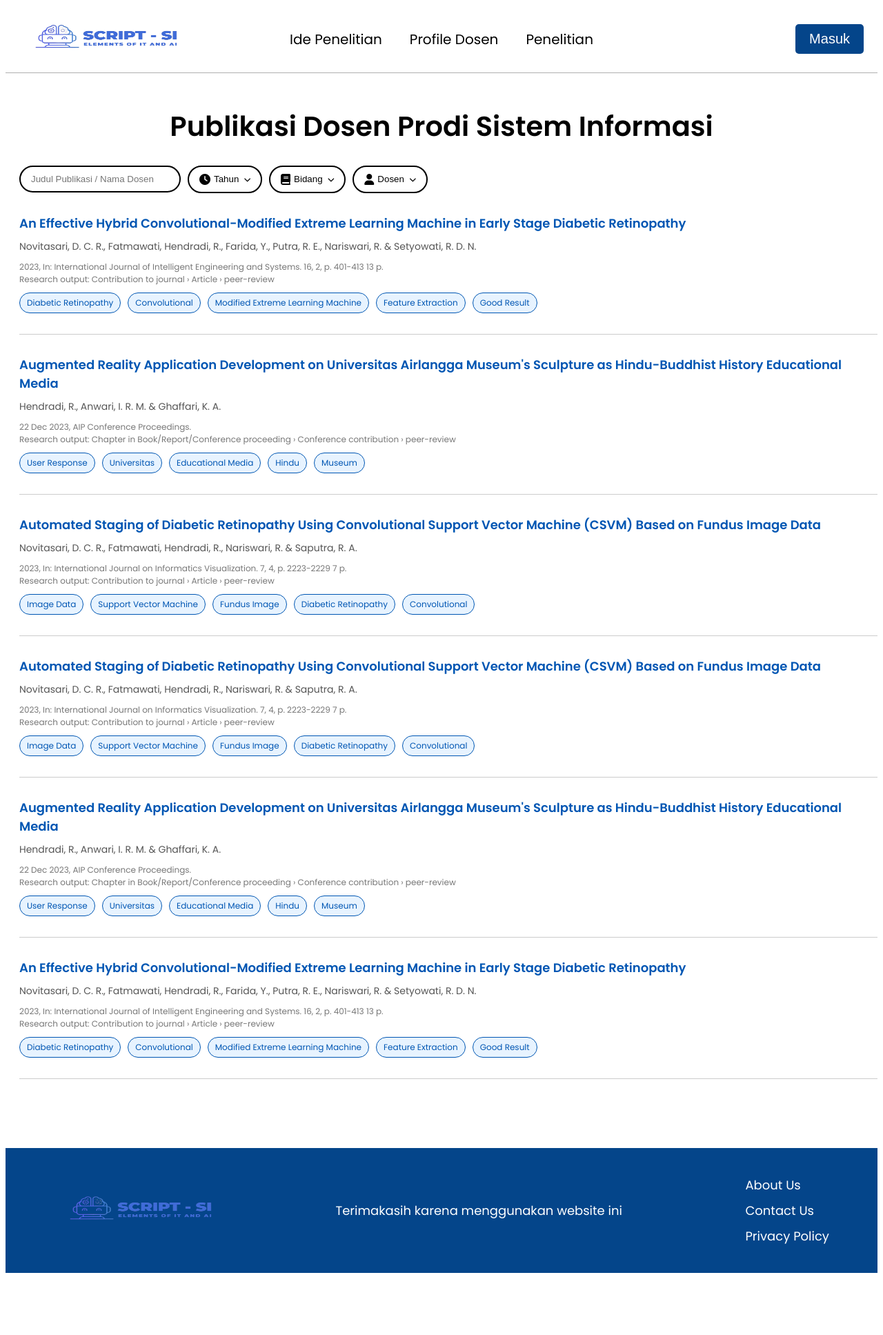
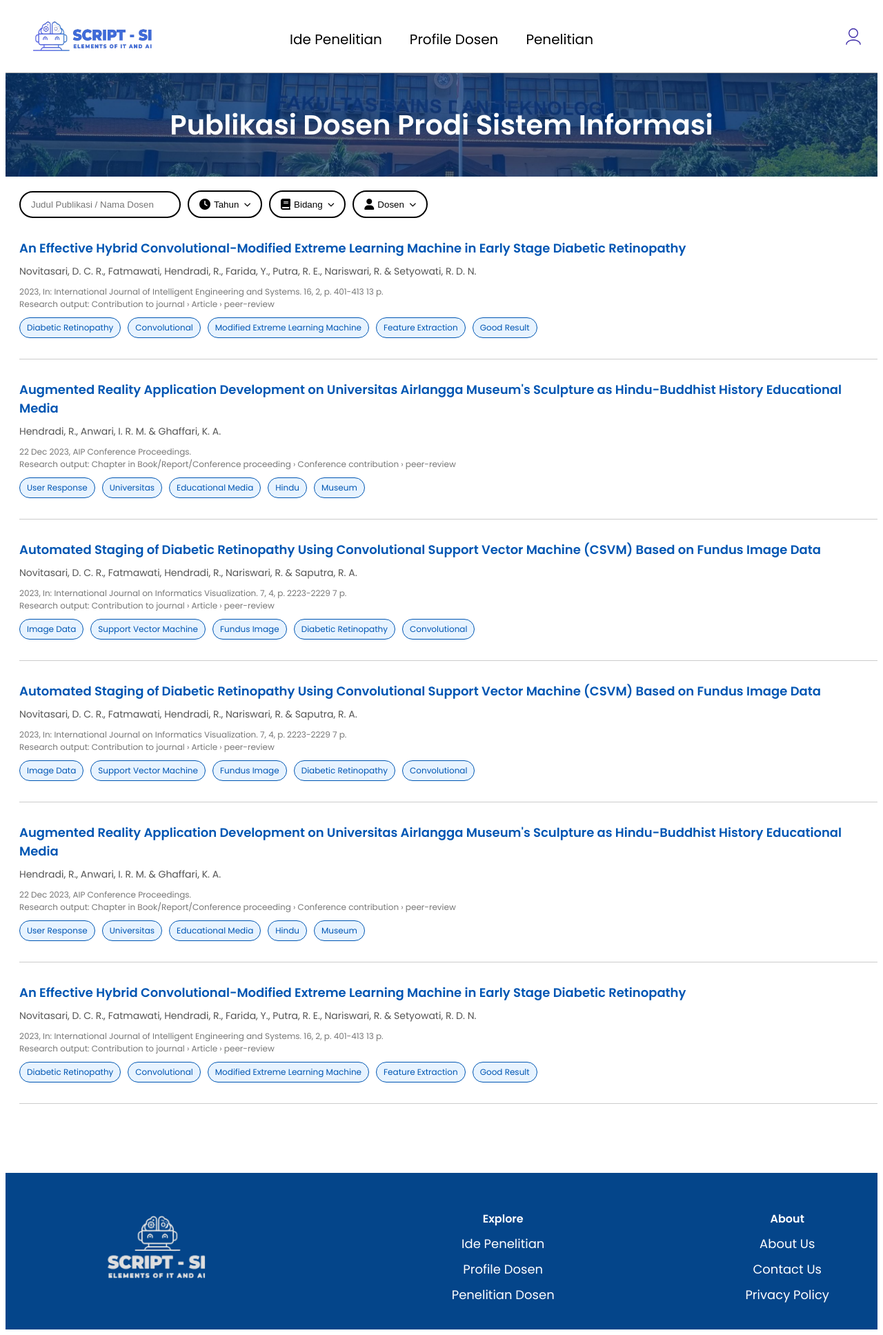
Before and after one commit to naufaldorafi/ProjectPPL, a Django app: page /penelitian/ in a window 1280 px wide. Shown: the whole page at 69% size. Before the commit the page ends 1853 px from the top, so only its background shows below. Run offline with Django 5.2, Linux system fonts and the light colour scheme.

Commit message:
header-footer

```diff
--- a/mysite/Penelitian/templates/penelitian.html
+++ b/mysite/Penelitian/templates/penelitian.html
@@ -1,20 +1,21 @@
 {% load static %}
 <!DOCTYPE html>
 <html lang="en">
+
 <head>
     <meta charset="UTF-8">
     <meta name="viewport" content="width=device-width, initial-scale=1.0">
     <title>Project PPL</title>
     <link href="https://fonts.googleapis.com/css2?family=Poppins:wght@400;500;600&display=swap" rel="stylesheet">
     <link rel="stylesheet" href="https://cdnjs.cloudflare.com/ajax/libs/font-awesome/6.0.0-beta3/css/all.min.css">
-    <link rel="stylesheet" href="{% static 'css/penelitianDosen.css' %}">
+    <link rel="stylesheet" href="{% static 'css/penelitiandosen.css' %}">
 
 </head>
+
 <body>
     <nav>
-        <!-- Logo di sebelah kiri -->
-        <div class="ScriptSI">
-            <img src="{% static 'images/ScriptLogo.png' %}" alt="Logo Project PPL" >
+        <div class="logo">
+            <img src="/static/css/images/logoScriptSI.png" alt="Logo Project PPL" />
         </div>
 
         <!-- Menu di tengah -->
@@ -30,9 +31,10 @@
             </li>
         </ul>
 
-        <!-- Tombol Masuk di sebelah kanan -->
         <div class="login">
-            <button>Masuk</button>
+            <a href="{% url 'login' %}">
+                <img src="/static/images/User.png" alt="Login">
+            </a>
         </div>
     </nav>
 
@@ -42,7 +44,7 @@
 
     <div class="content-list">
         <div class="search-container">
-            <input type="text" placeholder="Judul Publikasi / Nama Dosen" class="search-input" >
+            <input type="text" placeholder="Judul Publikasi / Nama Dosen" class="search-input">
             <div class="filter-buttons">
                 <div class="dropdown">
                     <button class="filter-btn">
@@ -98,10 +100,12 @@
 
         <div class="article-container">
             <div class="article-title">
-                <a href="#">An Effective Hybrid Convolutional-Modified Extreme Learning Machine in Early Stage Diabetic Retinopathy</a>
+                <a href="#">An Effective Hybrid Convolutional-Modified Extreme Learning Machine in Early Stage Diabetic
+                    Retinopathy</a>
             </div>
             <div class="authors">
-                Novitasari, D. C. R., Fatmawati, Hendradi, R., Farida, Y., Putra, R. E., Nariswari, R. & Setyowati, R. D. N.
+                Novitasari, D. C. R., Fatmawati, Hendradi, R., Farida, Y., Putra, R. E., Nariswari, R. & Setyowati, R.
+                D. N.
             </div>
             <div class="publication-details">
                 2023, In: International Journal of Intelligent Engineering and Systems. 16, 2, p. 401-413 13 p. <br>
@@ -118,7 +122,8 @@
 
         <div class="article-container">
             <div class="article-title">
-                <a href="#">Augmented Reality Application Development on Universitas Airlangga Museum's Sculpture as Hindu-Buddhist History Educational Media</a>
+                <a href="#">Augmented Reality Application Development on Universitas Airlangga Museum's Sculpture as
+                    Hindu-Buddhist History Educational Media</a>
             </div>
             <div class="authors">
                 Hendradi, R., Anwari, I. R. M. & Ghaffari, K. A.
@@ -138,7 +143,8 @@
 
         <div class="article-container">
             <div class="article-title">
-                <a href="#">Automated Staging of Diabetic Retinopathy Using Convolutional Support Vector Machine (CSVM) Based on Fundus Image Data</a>
+                <a href="#">Automated Staging of Diabetic Retinopathy Using Convolutional Support Vector Machine (CSVM)
+                    Based on Fundus Image Data</a>
             </div>
             <div class="authors">
                 Novitasari, D. C. R., Fatmawati, Hendradi, R., Nariswari, R. & Saputra, R. A.
@@ -158,7 +164,8 @@
 
         <div class="article-container">
             <div class="article-title">
-                <a href="#">Automated Staging of Diabetic Retinopathy Using Convolutional Support Vector Machine (CSVM) Based on Fundus Image Data</a>
+                <a href="#">Automated Staging of Diabetic Retinopathy Using Convolutional Support Vector Machine (CSVM)
+                    Based on Fundus Image Data</a>
             </div>
             <div class="authors">
                 Novitasari, D. C. R., Fatmawati, Hendradi, R., Nariswari, R. & Saputra, R. A.
@@ -178,7 +185,8 @@
 
         <div class="article-container">
             <div class="article-title">
-                <a href="#">Augmented Reality Application Development on Universitas Airlangga Museum's Sculpture as Hindu-Buddhist History Educational Media</a>
+                <a href="#">Augmented Reality Application Development on Universitas Airlangga Museum's Sculpture as
+                    Hindu-Buddhist History Educational Media</a>
             </div>
             <div class="authors">
                 Hendradi, R., Anwari, I. R. M. & Ghaffari, K. A.
@@ -198,10 +206,12 @@
 
         <div class="article-container">
             <div class="article-title">
-                <a href="#">An Effective Hybrid Convolutional-Modified Extreme Learning Machine in Early Stage Diabetic Retinopathy</a>
+                <a href="#">An Effective Hybrid Convolutional-Modified Extreme Learning Machine in Early Stage Diabetic
+                    Retinopathy</a>
             </div>
             <div class="authors">
-                Novitasari, D. C. R., Fatmawati, Hendradi, R., Farida, Y., Putra, R. E., Nariswari, R. & Setyowati, R. D. N.
+                Novitasari, D. C. R., Fatmawati, Hendradi, R., Farida, Y., Putra, R. E., Nariswari, R. & Setyowati, R.
+                D. N.
             </div>
             <div class="publication-details">
                 2023, In: International Journal of Intelligent Engineering and Systems. 16, 2, p. 401-413 13 p. <br>
@@ -220,14 +230,19 @@
 
     <footer>
         <div class="footer-list">
-            <!-- Logo di sebelah kiri -->
-            <div class="ScriptSI">
-                <img src="{% static 'images/ScriptLogo.png' %}" alt="Logo Project PPL">
+            <div class="footer-logo">
+                <img src="/static/images/logo-footer.png" alt="Logo Project PPL">
             </div>
-            <p class="teks-footer">
-                Terimakasih karena menggunakan website ini
-            </p>
             <div class="footer-menu">
+                <h3>Explore</h3>
+                <ul>
+                    <li><a href="/ide-penelitian">Ide Penelitian</a></li>
+                    <li><a href="/dosen">Profile Dosen</a></li>
+                    <li><a href="/penelitian">Penelitian Dosen</a></li>
+                </ul>
+            </div>
+            <div class="footer-menu">
+                <h3>About</h3>
                 <ul>
                     <li><a href="">About Us</a></li>
                     <li><a href="">Contact Us</a></li>
@@ -237,4 +252,5 @@
         </div>
     </footer>
 </body>
+
 </html>
--- a/mysite/static/css/penelitianDosen.css
+++ b/mysite/static/css/penelitianDosen.css
@@ -7,17 +7,16 @@ nav {
     display: flex;
     justify-content: space-between; /* Atur jarak antara elemen */
     align-items: center;
-    padding: 10px 20px;
+    padding: 0 20px;
     position: relative;
     border-bottom: 1px solid #00000050;
 }
 
 /* Gaya untuk logo */
-.ScriptSI img {
-    width: 250px !important;
-    height: 70px !important;
+.logo img {
+    width: 210px !important;
+    height: 90px !important;
 }
-
 
 /* Gaya untuk menu */
 .nav-menu {
@@ -49,30 +48,31 @@ nav {
     border-radius: 5px; /* Sudut balok melengkung */
 }
 
-/* Gaya untuk tombol login di sebelah kanan */
-.login button {
-    padding: 10px 20px;
-    background-color: #04458a;
-    color: white;
-    border: none;
-    border-radius: 5px;
-    font-size: 20px;
-    cursor: pointer;
-}
-
-.login button:hover {
-    background-color: #007bff;
+.login img {
+    width: 30px;
+    height: 30px;
 }
 
 .content-list {
     padding-left: 20px;
+    padding-top: 20px;
 }
 
-/*Content Section*/
 .content {
+    display: flex;
+    justify-content: center; /* Centers the text horizontally */
+    align-items: center;     /* Centers the text vertically */
+    background-image: url('/static/css/images/bg-fst.jpg'); /* Corrected path to the image */
+    background-size: cover;  /* Makes sure the image covers the entire banner */
+    background-position: center; /* Centers the background image */
+    height: 150px;           /* Adjust the height to display the background image */
+    color: rgb(255, 255, 255);            /* Ensures text is readable over the image */
+}
+
+.judul {
+    font-size: 40px;
     text-align: center;
-    font-size: 20px;
-    padding-top: 20px;
+    z-index: 1;
 }
 
 /*Search Publications*/
@@ -152,10 +152,17 @@ nav {
 
 h3 {
     font-size: 18px;
-    text-align: left;
-    color: #ff0000;
+    text-align: center;
+    color: #ffffff;
     font-weight: 100;
     margin-bottom: 5px;
+}
+
+.footer-menu h3 {
+    font-size: 16px;
+    font-weight: bold;
+    color: #ffffff;
+    margin-bottom: 10px;
 }
 
 .range-inputs {
@@ -269,25 +275,30 @@ footer {
     padding-left: 50px;
 }
 
-.logo img {
-    max-width: 100px;
+.footer-logo img {
+    width: 300px !important;
+    height: 180px !important;
 }
 
-.teks-footer {
+.footer-menu {
     text-align: center;
-    flex-grow: 1;
-    font-size: 18px;
+}
+
+.footer-menu h3 {
+    font-size: 16px;
+    font-weight: bold;
+    color: #ffffff;
+    margin-bottom: 10px;
 }
 
 .footer-menu ul {
     list-style: none;
     padding: 0;
-    margin-top: 20px;
-    margin-bottom: 20px;
+    margin: 0;
+    text-align: center;
 }
 
 .footer-menu li {
-    margin-left: 20px;
     margin-top: 10px;
     font-size: 18px;
 }
```
Also changed, not shown: other parts of mysite/static/css/penelitianDosen.css (+0 -2 lines), mysite/Dosen/templates/dosen.html (+16 -12 lines), mysite/detailDosen/templates/detaildosen.html (+31 -46 lines), mysite/idePenelitian/templates/idePenelitian.html (+16 -14 lines), mysite/static/css/detaildosen.css (+16 -13 lines), mysite/static/css/dosen.css (+21 -28 lines), mysite/static/css/styles.css (+28 -38 lines), mysite/static/images/User.png (added), mysite/static/images/logo-footer.png (added).
